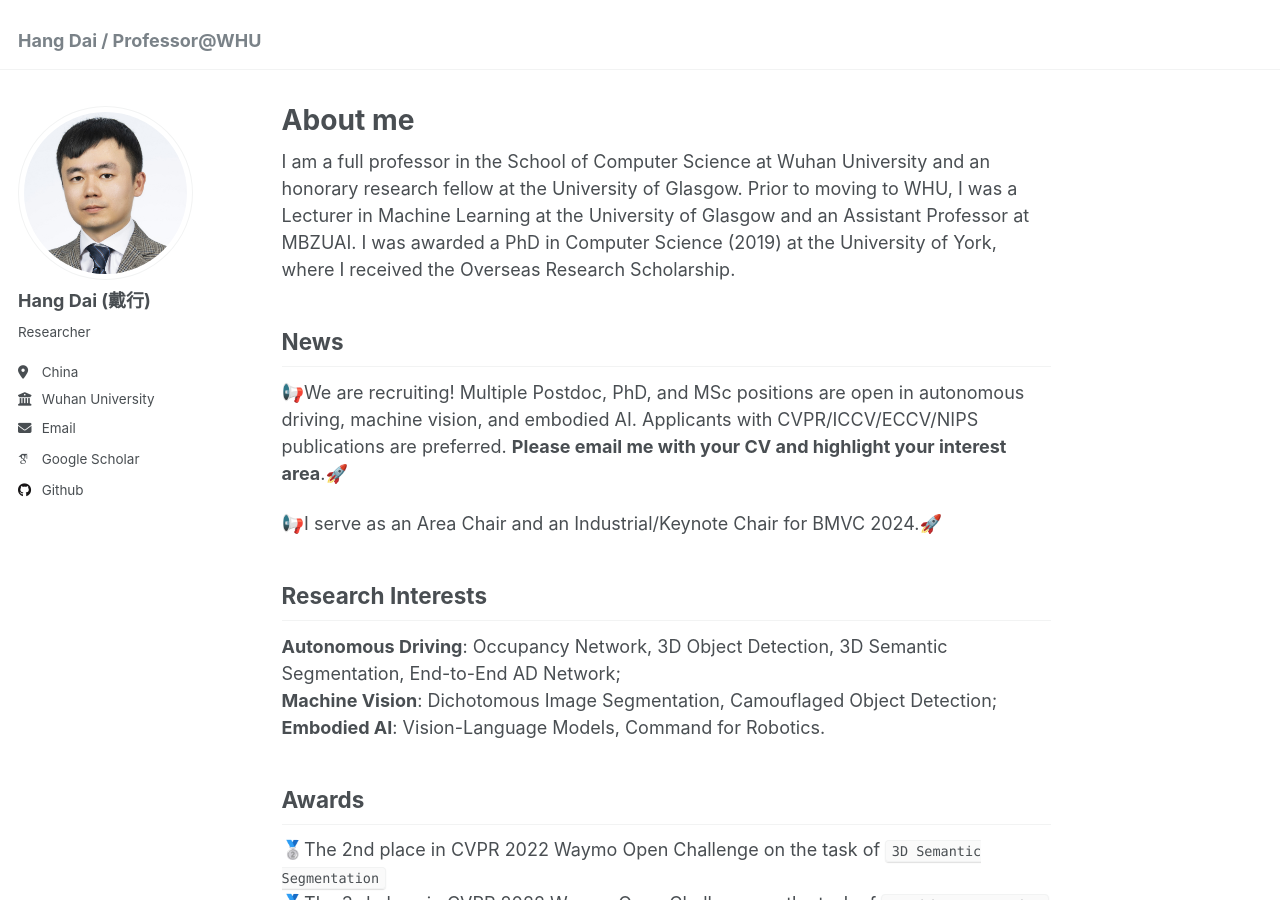
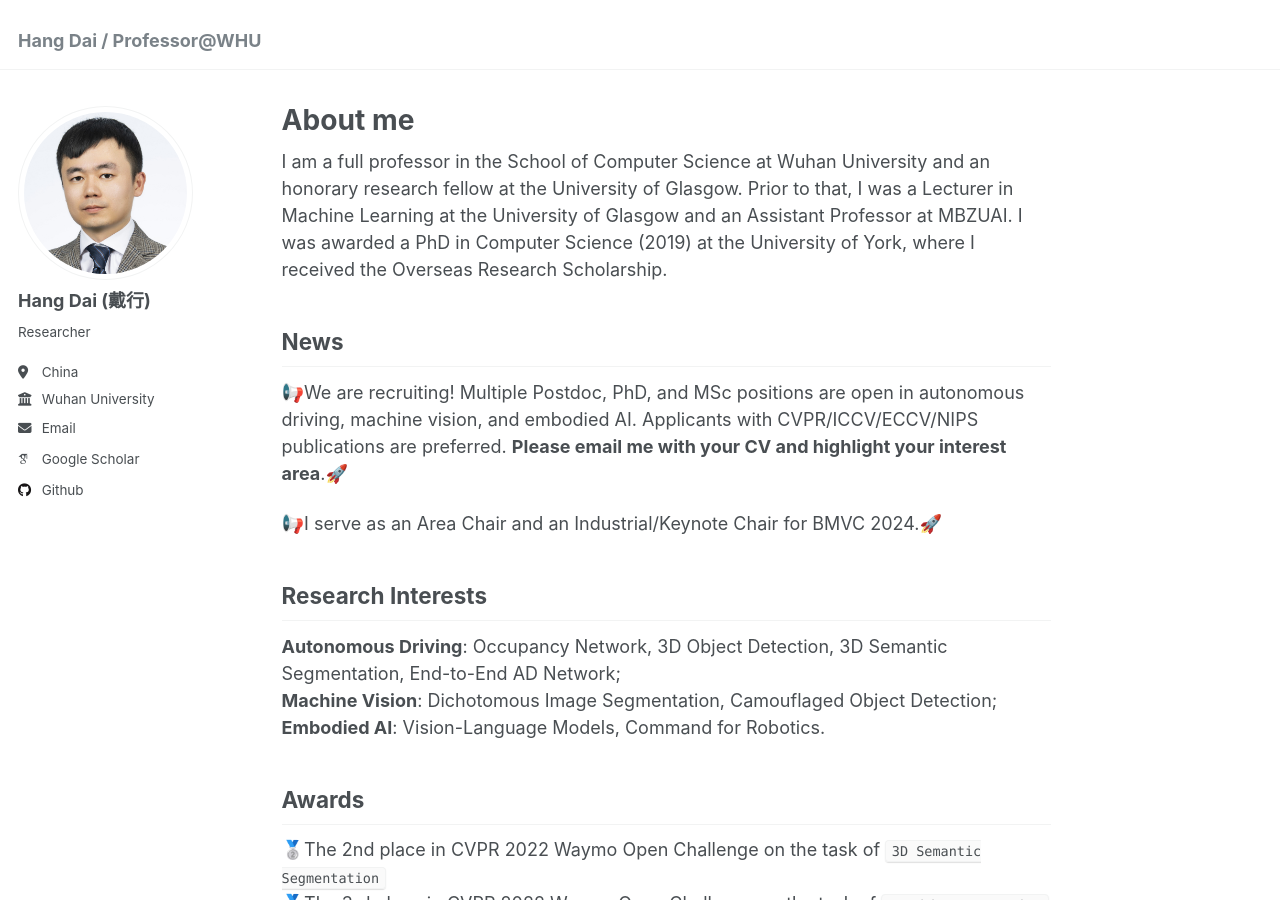
Before and after one commit to Dai-Hang/Dai-Hang.github.io, a Jekyll site: the page built from _pages/about.md, in a window 1280 px wide and 900 px high. Built offline with Jekyll 4.4.1, drawn with Linux system fonts in a browser that asks for light colours; some web fonts are replaced.

Commit message:
Update about.md

```diff
--- a/_pages/about.md
+++ b/_pages/about.md
@@ -7,7 +7,7 @@ redirect_from:
   - /about.html
 ---
 
-I am a full professor in the School of Computer Science at Wuhan University and an honorary research fellow at the University of Glasgow. Prior to moving to WHU, I was a Lecturer in Machine Learning at the University of Glasgow and an Assistant Professor at MBZUAI. I was awarded a PhD in Computer Science (2019) at the University of York, where I received the Overseas Research Scholarship.
+I am a full professor in the School of Computer Science at Wuhan University and an honorary research fellow at the University of Glasgow. Prior to that, I was a Lecturer in Machine Learning at the University of Glasgow and an Assistant Professor at MBZUAI. I was awarded a PhD in Computer Science (2019) at the University of York, where I received the Overseas Research Scholarship.
 
 News
 ------
```
